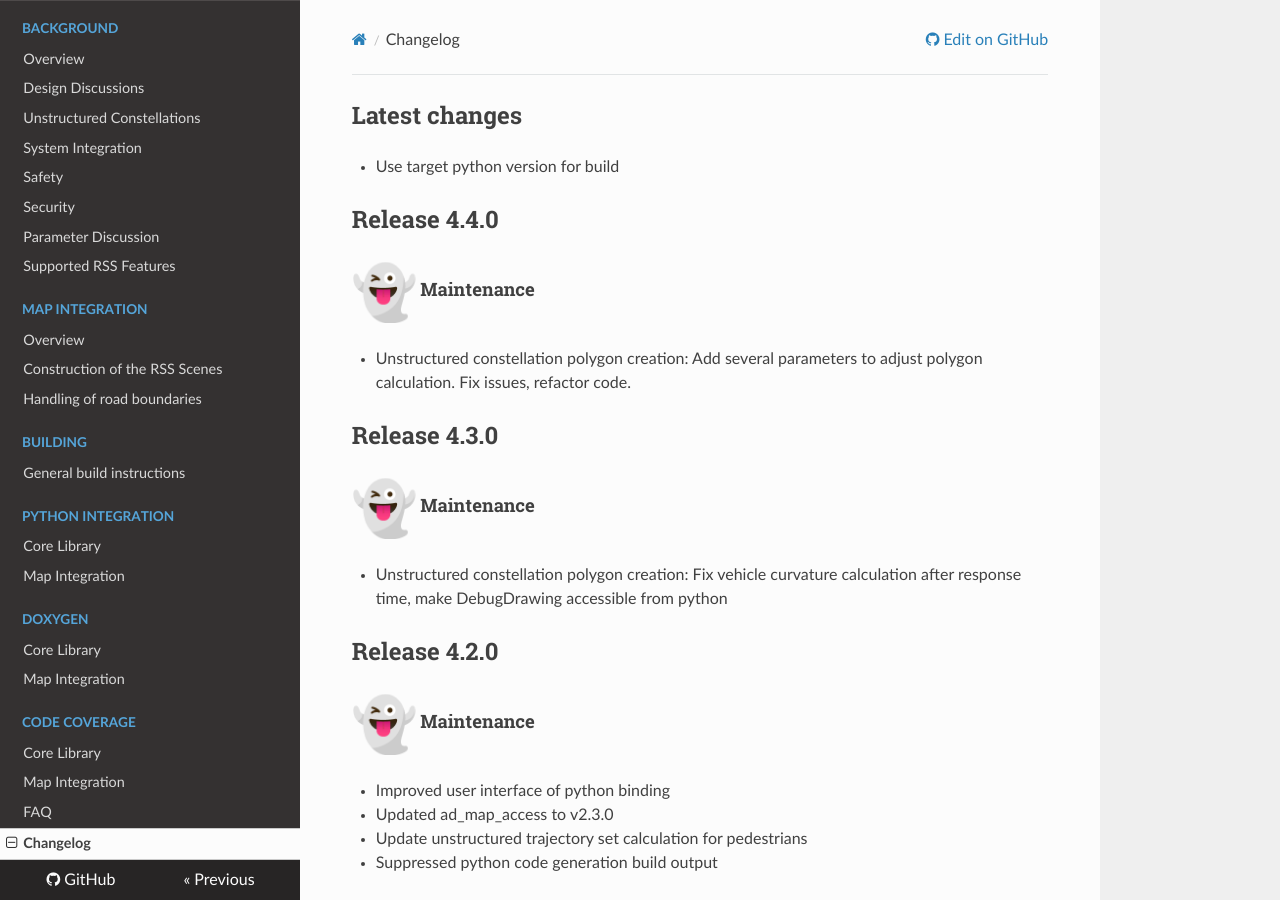
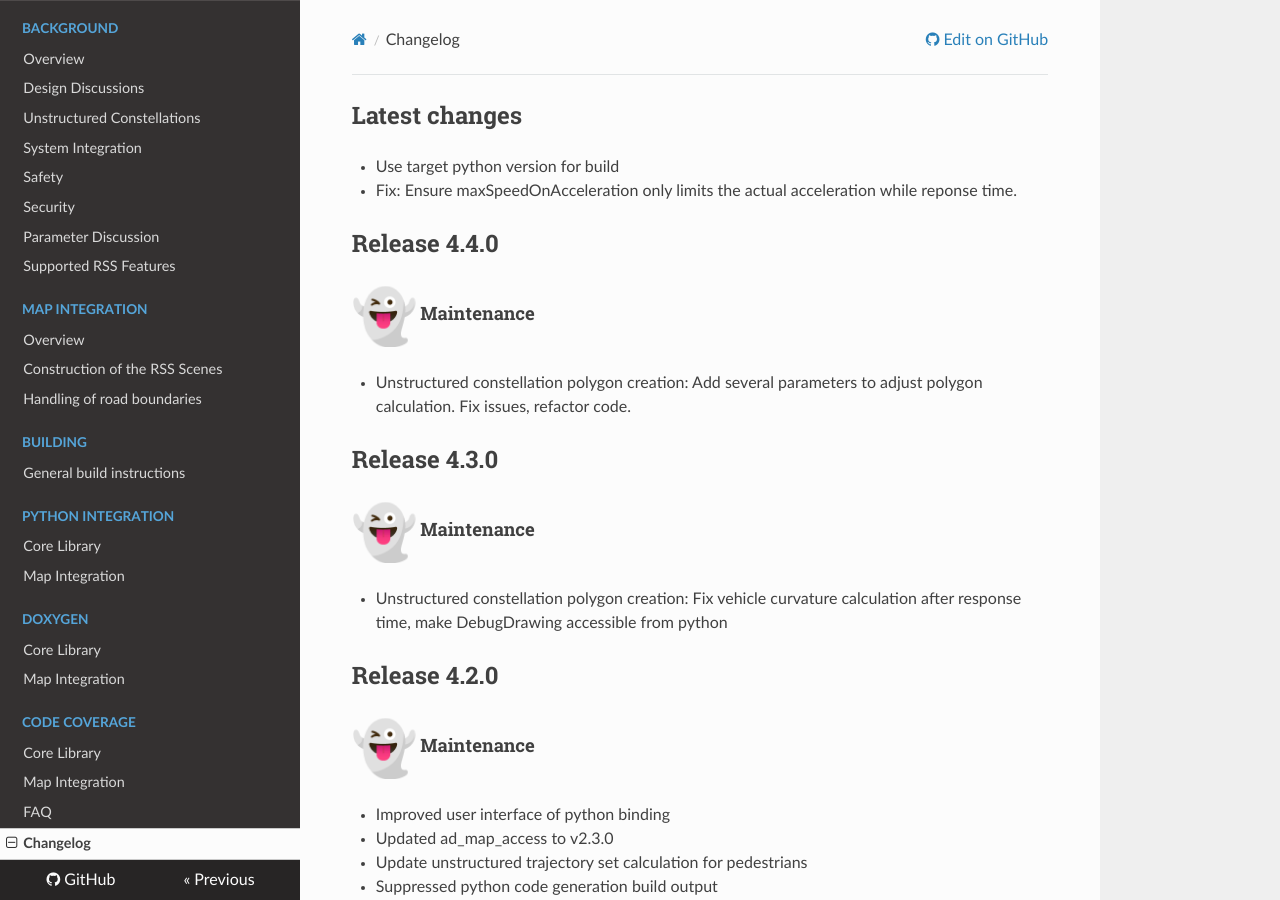
Before and after one commit to intel/ad-rss-lib, an MkDocs documentation site: the page built from doc/CHANGELOG.md, in a window 1280 px wide and 900 px high. Built offline with MkDocs 1.6.1, drawn with Linux system fonts in a browser that asks for light colours; nearby versions of some CDN libraries; emoji names are drawn with the system emoji font.

Commit message:
update changelog

```diff
--- a/doc/CHANGELOG.md
+++ b/doc/CHANGELOG.md
@@ -1,6 +1,7 @@
 
 ## Latest changes
 * Use target python version for build
+* Fix: Ensure maxSpeedOnAcceleration only limits the actual acceleration while reponse time.
 
 ## Release 4.4.0
 
```
